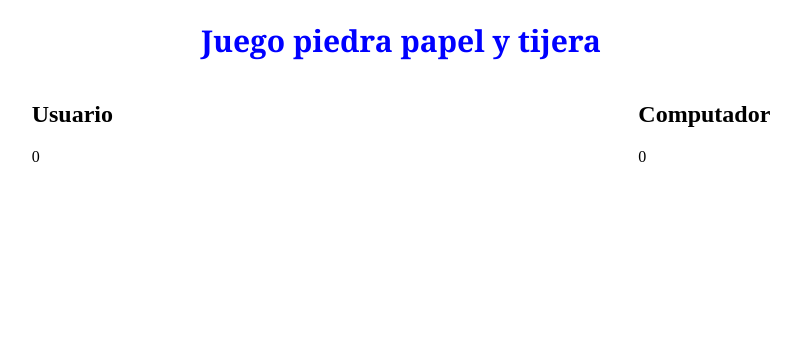
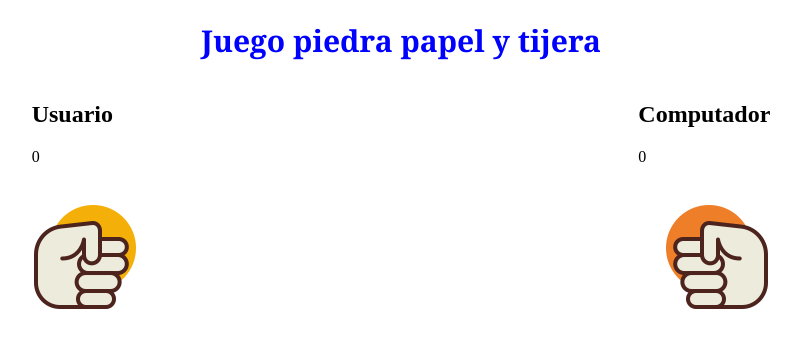
Before and after one commit to JavierRuizArango/juego-piedra-papel-tijera, a plain HTML site: page index.html in a window 1280 px wide. Shown: the whole page, without its empty margins (239-1040 px from the left). Drawn offline with Linux system fonts and the light colour scheme.

Commit message:
agregando cositas de imagines y tamaño

```diff
--- a/estilos.css
+++ b/estilos.css
@@ -9,3 +9,13 @@ h1 {
     display: flex;
     justify-content: space-around;
 }
+
+.manos {
+    display: flex;
+    justify-content: space-around ;
+}
+
+.manos {
+
+    height: 150px;
+}
--- a/index.html
+++ b/index.html
@@ -19,6 +19,12 @@
             <p>0</p>
          </div>
         </div>
+        <div class="tablero">
+        <div class="manos">
+            <img class ="mano"  src="/imagenes/piedra_ada.png" alt="">
+            <img class ="mano"  src="/imagenes/piedra_computadora.png">
+        </div>
+        </div>
 
 
     </section>
```
